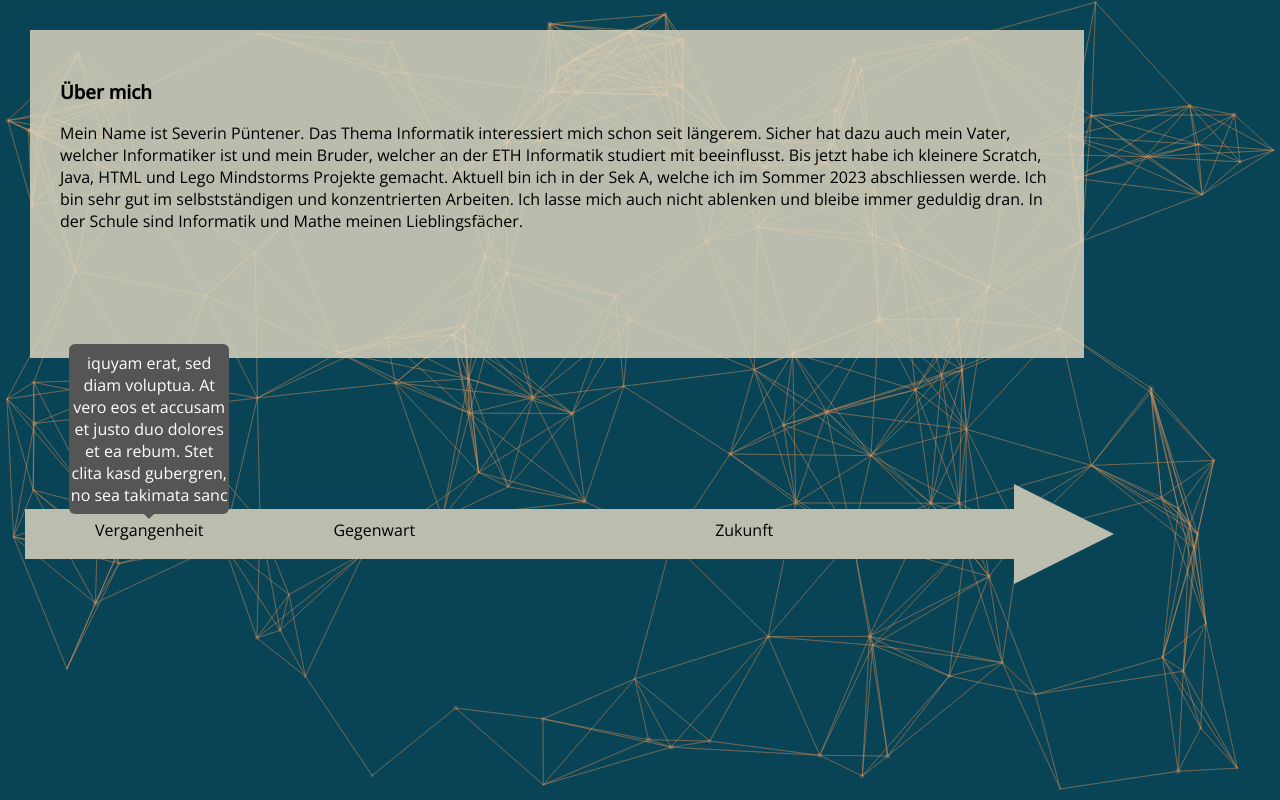
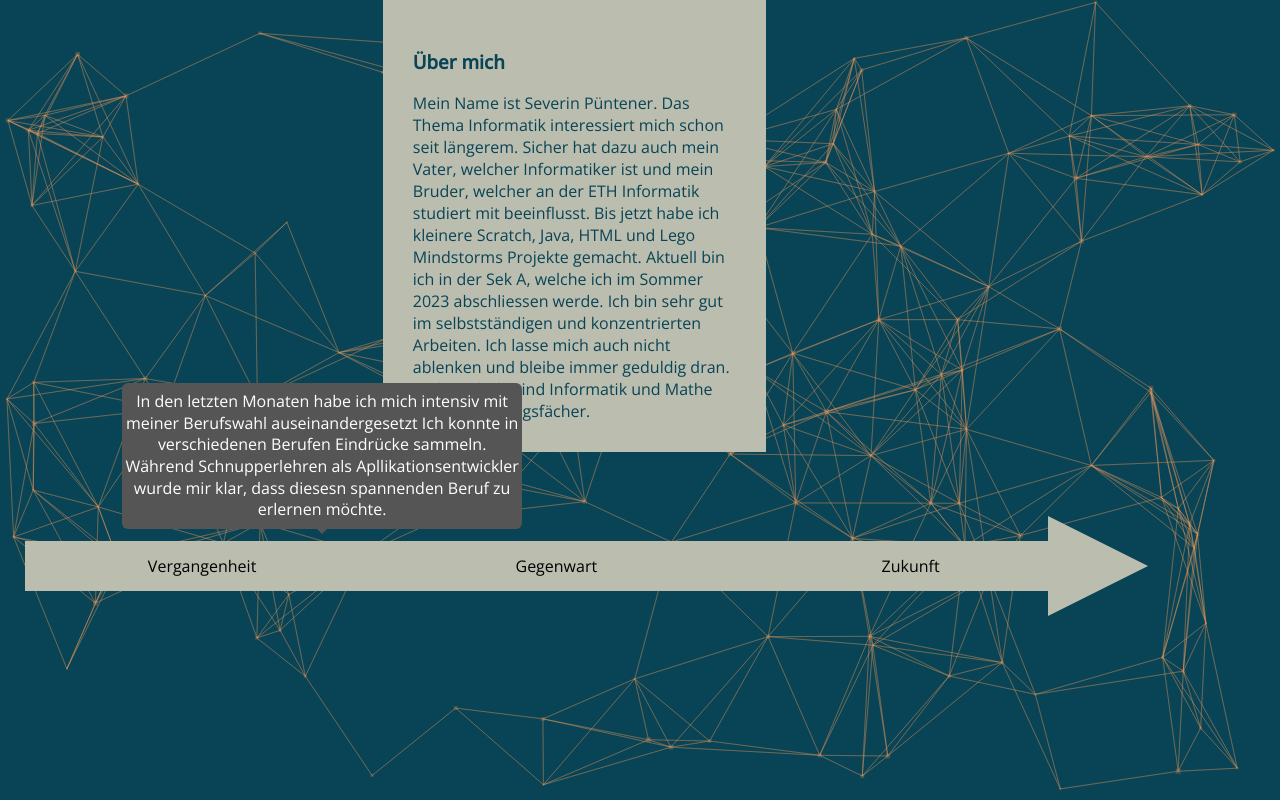
Before and after one commit to SeverinPue/personal-webpage, an Angular app: page / in a window 1280 px wide. Both pictures are taken after a click on the element "Vergangenheit". Built offline with nearby package versions, Linux system fonts and the light colour scheme.

Commit message:
handy grösse

```diff
--- a/src/app/startseite/startseite.component.html
+++ b/src/app/startseite/startseite.component.html
@@ -4,13 +4,14 @@
 
   <div id="Über_mich" class="div_background">
     <h3>Über mich</h3>
+    <span>
     Mein Name ist Severin Püntener. Das Thema Informatik interessiert mich schon seit längerem. Sicher hat dazu auch
     mein Vater, welcher Informatiker ist und mein Bruder, welcher an der ETH Informatik studiert mit beeinflusst.
     Bis jetzt habe ich kleinere Scratch, Java, HTML und Lego Mindstorms Projekte gemacht. Aktuell bin ich in der Sek A,
     welche ich im Sommer 2023 abschliessen werde.
     Ich bin sehr gut im selbstständigen und konzentrierten Arbeiten. Ich lasse mich auch nicht ablenken und bleibe immer
     geduldig dran. In der Schule sind Informatik und Mathe meinen Lieblingsfächer.
-
+    </span>
   </div>
 <div id="place_holder" >
 
@@ -19,21 +20,32 @@
   <div id="arrow">
     <div id="dreieck">
     </div>
-    <div id="rechteck">
+    <div id="rechteck" class="pupup_position">
+
       <div id="Vergangenheit" class="popup" (click)="openPopupWithID('myPopup1')">Vergangenheit
-        <span class="popuptext" id="myPopup1">iquyam erat, sed diam voluptua. At vero eos et accusam et justo duo
-          dolores et ea rebum. Stet clita kasd gubergren, no sea takimata sanc</span>
+        <span class="popuptext" id="myPopup1">
+          In den letzten Monaten habe ich mich intensiv mit meiner Berufswahl auseinandergesetzt Ich konnte in
+          verschiedenen Berufen Eindrücke sammeln. Während Schnupperlehren als Apllikationsentwickler wurde mir klar,
+          dass diesesn spannenden Beruf zu erlernen möchte.
+        </span>
       </div>
+
       <div id="Gegenwart" class="popup" (click)="openPopupWithID('myPopup2')">Gegenwart
-      <span class="popuptext" id="myPopup2">Ich gehe in die <a href="https://szn.ch/">Schule Zürich Nord</a> in die
+        <span class="popuptext" id="myPopup2">
+        Ich gehe in die <a href="https://szn.ch/">Schule Zürich Nord</a> in die
         Sek A In meiner Freizeit gehe ich in die <a href="https://zh11.ch/">Cevi</a> und bin dort Gruppenleiter.
-        Ich bewege mich sehr gerne</span>
+        Ich bewege mich sehr gerne
+        </span>
+      </div>
+
+      <div id="Zukunft" class="popup" (click)="openPopupWithID('myPopup3')">Zukunft
+        <span class="popuptext" id="myPopup3">
+        Im Sommer 2023 möchte ich eine Lehre als Applikationsentwickler EFZ
+        begingen, in einer Firma welche spannende Softwareprojekte macht. Ich freue mich auf die Arbeit am Computer,
+        darauf mit logischem Denken Probleme lösen zu können und ein Teil von einem Team zu sein.
+        </span>
     </div>
-      <div id="Zukunft" class="popup" (click)="openPopupWithID('myPopup3')">Zukunft
-      <span class="popuptext" id="myPopup3">Im Sommer 2023 möchte ich eine Lehre als Applikationsentwickler EFZ
-        begingen, in einer Firma welche spannende Softwareprojekte macht. Ich freue mich auf die Arbeit am Computer,
-        darauf mit logischem Denken Probleme lösen zu können und ein Teil von einem Team zu sein.</span>
-    </div>
+
     </div>
   </div>
 
--- a/src/app/startseite/startseite.component.scss
+++ b/src/app/startseite/startseite.component.scss
@@ -1,9 +1,21 @@
 $color-foreground: #31636b;
 $color-background-arrow: #bbbdaf;
+$iphone: 1000px;
+
+
 #background {
   position: fixed;
   top: 0;
   left: 0;
+
+  @media screen and (max-width: 1000px) {
+
+    margin: -100px;
+    padding: 100px;
+    width: calc(100vw + 200px);
+    height: calc(100vh + 200px);
+
+  }
 }
 
 
@@ -18,34 +30,48 @@ $margin-content: 30px;
   display: grid;
   top: 0;
   left: 0;
+  align-items: start;
+  grid-template-columns: 33% 33% 33%;
 
-  grid-template-columns: 32% 32% 32%;
+  @media screen  and (max-width: 1000px) {
+    grid-template-columns: 100%;
+    width: calc(100vw);
+    height: calc(100vh);
+  }
 
 }
 #Über_mich{
-  grid-column-start: 1;
-  grid-column-end: 4;
-}
-#place_holder{
-  grid-column-start: 3;
-  grid-column-end: 4;
-}
-
-.div_background{
-  margin: $margin-content;
-  padding: $margin-content;
-  background-color: #dfd6c0d4;
+  grid-column-start: 2;
+  grid-column-end: 3;
+  background-color: $color-background-arrow;
+  color: #094456;
+  @media screen  and (max-width: 1000px) {
+    grid-column-start: 1;
+    grid-column-end: 2;
+    background-color: $color-background-arrow;
+    margin-top: 100px;
+  }
 
 }
 
 
+.div_background{
+  padding: $margin-content;
+  background-color: #dfd6c0d4;
+}
+
+//Arrow
 #arrow{
 
   grid-column-start: 1;
   grid-column-end: 4;
   position: relative;
 
-}
+  @media screen  and (max-width: 1000px) {
+
+  }
+
+  }
 
 #dreieck {
 
@@ -69,9 +95,7 @@ $margin-content: 30px;
 
 
 
-
-
-/* Popup container */
+/* Popup container*/
 .popup {
   position: relative;
   display: inline-block;
@@ -124,24 +148,10 @@ $margin-content: 30px;
   to {opacity:1 ;}
 }
 
-#Vergangenheit{
-  position: relative;
-  left: 70px;
-  top: 10px;
-
-}
-
-#Gegenwart{
-  position: relative;
-  left: 200px;
-  top: 10px;
-}
-
-#Zukunft{
-  position: relative;
-  left: 500px;
-  top: 10px;
-
+.pupup_position{
+  display: grid;
+  grid-template-columns: 33% 33% 33%;
+  text-align: center;
 }
 
 
@@ -155,14 +165,17 @@ $margin-content: 30px;
   cursor: pointer;
   -webkit-user-select: none;
   -moz-user-select: none;
+  -moz-user-select: none;
   -ms-user-select: none;
   user-select: none;
+  grid-template-columns: 33% 33% 33%;
+  line-height: 50px;
 }
 
 /* The actual popup */
 .popup .popuptext {
   visibility: hidden;
-  width: 160px;
+  width: 400px;
   background-color: #555;
   color: #fff;
   text-align: center;
@@ -173,19 +186,10 @@ $margin-content: 30px;
   bottom: 125%;
   left: 50%;
   margin-left: -80px;
+  line-height: 1.35rem;
 }
 
-/* Popup arrow */
-.popup .popuptext::after {
-  content: "";
-  position: absolute;
-  top: 100%;
-  left: 50%;
-  margin-left: -5px;
-  border-width: 5px;
-  border-style: solid;
-  border-color: #555 transparent transparent transparent;
-}
+
 
 /* Toggle this class - hide and show the popup */
 .popup .show {
--- a/src/app/startseite/startseite.component.ts
+++ b/src/app/startseite/startseite.component.ts
@@ -11,14 +11,32 @@ export class StartseiteComponent implements OnInit {
   @ViewChild('backgroundCanvas', {static: true})
   private canvasRef!: ElementRef<HTMLCanvasElement>;
   private context!: CanvasRenderingContext2D;
-  private x_max = window.outerWidth;
-  private y_max = window.outerHeight;
+  private readonly x_max;
+  private readonly y_max;
   private points: Point[] = [];
 
 
-  private readonly NUMBER_OF_POINTS = 150;
+  private readonly NUMBER_OF_POINTS;
 
   private readonly SPEED = 1.5;
+
+  constructor() {
+
+
+    if (window.outerWidth < 1000) {
+      this.x_max = window.outerWidth + 200;
+      this.y_max = window.outerHeight + 200;
+      this.NUMBER_OF_POINTS = 60;
+    } else {
+
+      this.x_max = window.outerWidth;
+      this.y_max = window.outerHeight;
+      this.NUMBER_OF_POINTS = 150;
+
+
+    }
+
+  }
 
   ngOnInit(): void {
 
@@ -28,8 +46,8 @@ export class StartseiteComponent implements OnInit {
     this.context = ctx;
 
 
-    this.canvasRef.nativeElement.height = window.outerHeight
-    this.canvasRef.nativeElement.width = window.outerWidth
+    this.canvasRef.nativeElement.height = this.y_max;
+    this.canvasRef.nativeElement.width = this.x_max;
     // Draw on the canvas
     this.context.fillStyle = "#FF0000";
 
@@ -40,17 +58,17 @@ export class StartseiteComponent implements OnInit {
 
     while (counter < this.NUMBER_OF_POINTS) {
       var min_spawn_x = 1
-      var max_spawn_x = window.outerWidth
+      var max_spawn_x = this.x_max
       var x = (Math.random() * (max_spawn_x - min_spawn_x)) + min_spawn_x;
 
       var min_spawn_y = 1
-      var max_spawn_y = window.outerHeight
+      var max_spawn_y = this.y_max
       var y = (Math.random() * (max_spawn_y - min_spawn_y)) + min_spawn_y;
 
       var min_size = 2;
       var max_size = 5;
       var size = (Math.random() * (max_size - min_size)) + min_size;
-      const point1 = new Point(x, y, size, Math.random() * this.SPEED - this.SPEED / 2, Math.random() * this.SPEED - this.SPEED / 2);
+      const point1 = new Point(this.x_max, this.y_max, x, y, size, Math.random() * this.SPEED - this.SPEED / 2, Math.random() * this.SPEED - this.SPEED / 2);
       this.points.push(point1);
 
       counter += 1
@@ -91,15 +109,15 @@ export class StartseiteComponent implements OnInit {
 
 export class Point {
 
-  private readonly x_max: number;
-  private readonly y_max: number;
 
-  constructor(public x: number, public y: number, public size: number, public dx: number, public dy: number) {
-
-    this.x_max = window.outerWidth;
-    this.y_max = window.outerHeight;
-
-
+  constructor(
+    private readonly x_max: number,
+    private readonly y_max: number,
+    public x: number,
+    public y: number,
+    public size: number,
+    public dx: number,
+    public dy: number) {
   }
 
   draw(context: CanvasRenderingContext2D): void {
--- a/src/styles.scss
+++ b/src/styles.scss
@@ -9,6 +9,7 @@ html, body {
   padding: 20px;
   background: $color-background;
   font-family: 'Open Sans', sans-serif;
+
 }
 p{
   color: $color-foreground;
```
